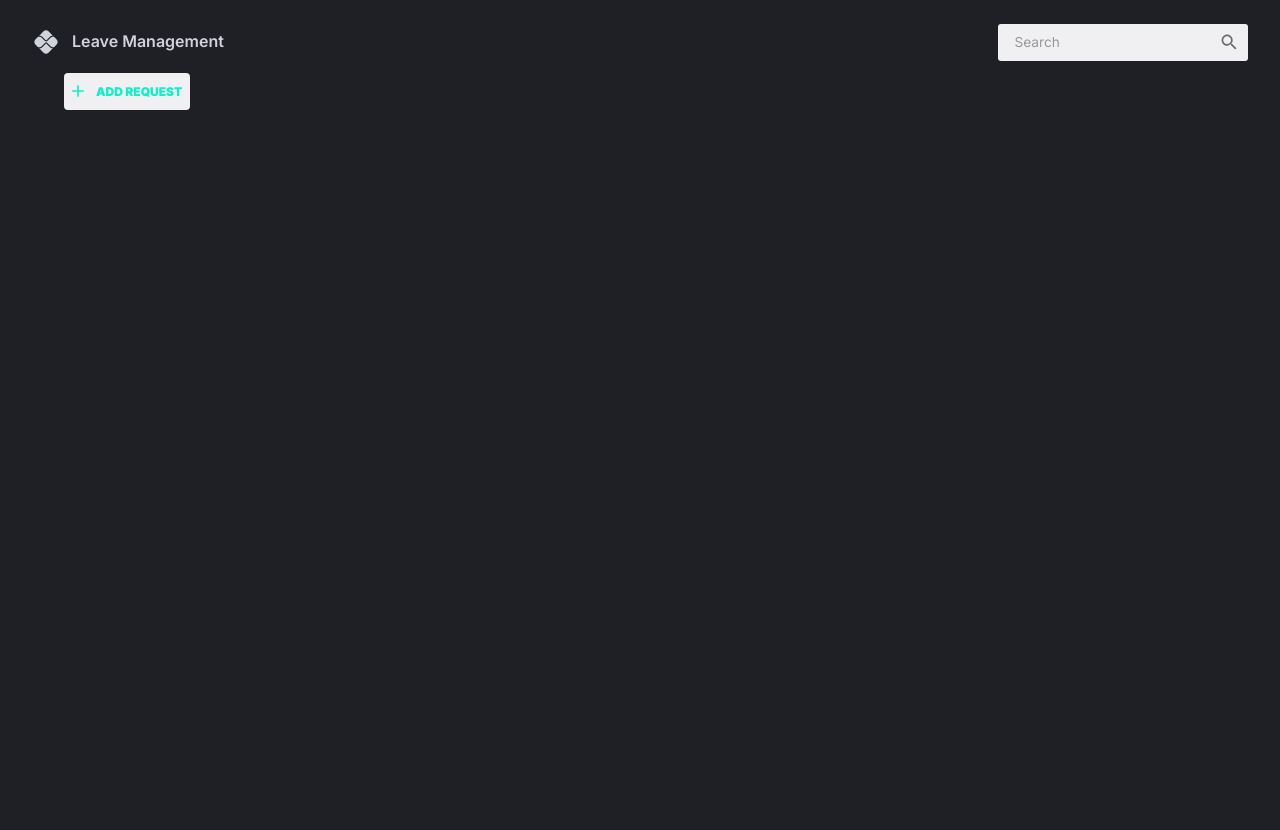
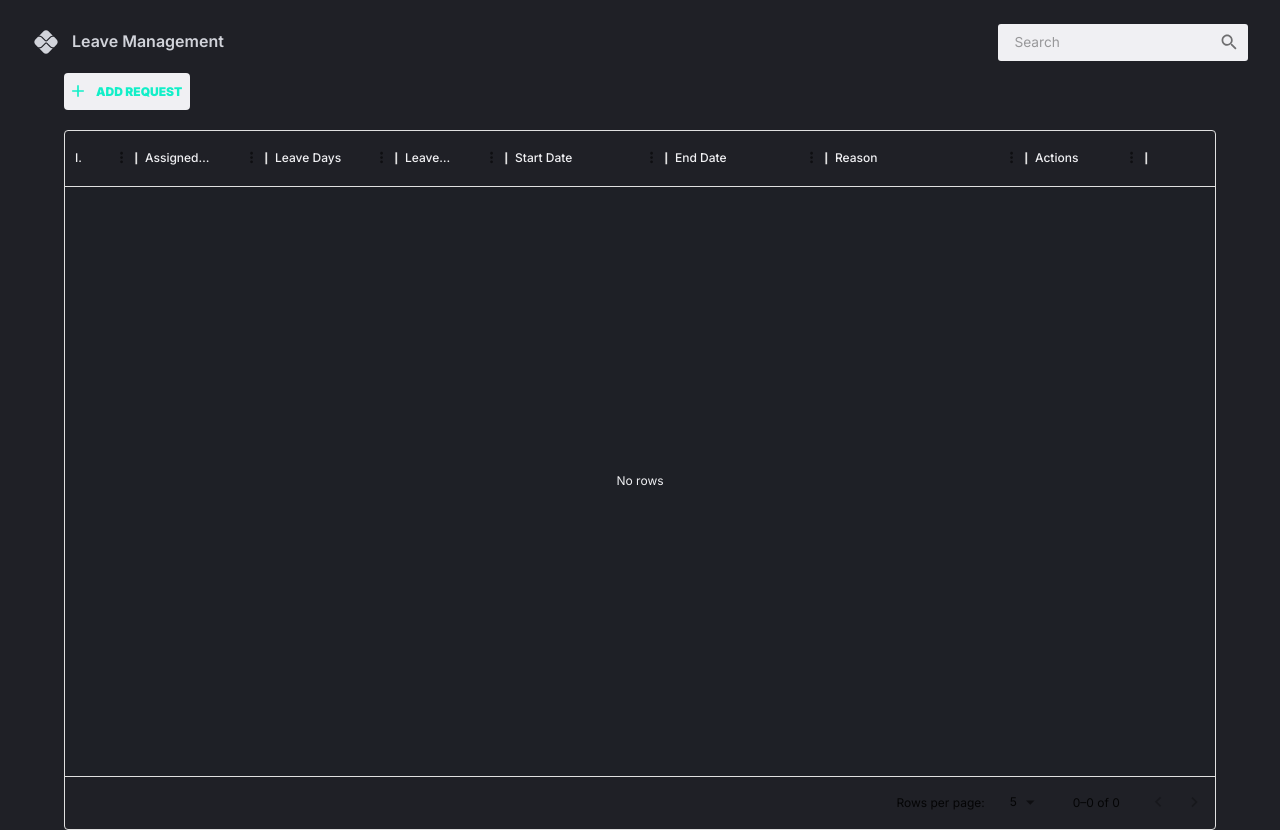
Before and after one commit to Fredbian/leave_management_system, a React (Vite) app: page / in a window 1280 px wide. Before the commit the page ends 800 px from the top, so only its background shows below. Built offline with nearby package versions, Linux system fonts and the light colour scheme.

Commit message:
added Data Grid, added delete row feature

```diff
--- a/package.json
+++ b/package.json
@@ -15,6 +15,7 @@
     "@mui/icons-material": "^5.15.13",
     "@mui/lab": "^5.0.0-alpha.168",
     "@mui/material": "^5.15.13",
+    "@mui/x-data-grid": "^6.19.6",
     "@mui/x-date-pickers": "^6.19.7",
     "@reduxjs/toolkit": "^2.2.1",
     "date-fns": "^3.5.0",
--- a/src/components/LeaveRequestForm/index.tsx
+++ b/src/components/LeaveRequestForm/index.tsx
@@ -15,7 +15,6 @@ import { Dispatch, SetStateAction } from 'react';
 import { toast } from 'react-toastify';
 import 'react-toastify/dist/ReactToastify.css';
 import { LeaveRequest } from '@/types';
-import { v4 as uuidv4 } from 'uuid';
 
 interface LeaveRequestFormProps {
   request: LeaveRequest;
@@ -222,13 +221,9 @@ const LeaveRequestForm: React.FC<LeaveRequestFormProps> = ({
       toast.success('Leave request submitted successfully.');
 
       // Validation passed, submit the form
-      // Generate unique id for the new request
-      const id = uuidv4();
-
-      // console.log(request);
 
       // Trigger onCreate function and pass the new request
-      onCreate({ ...request, id });// Pass the new request to the onCreate function
+      onCreate(request); // Pass the new request to the onCreate function
 
       setRequest((prevState) => ({
         ...prevState,
--- a/src/pages/dashboard/index.tsx
+++ b/src/pages/dashboard/index.tsx
@@ -1,24 +1,27 @@
 import { useEffect, useState } from 'react';
-import { useTheme, Button, Container, Dialog } from '@mui/material';
+import { useTheme, Button, Container, Dialog, IconButton } from '@mui/material';
 import AddIcon from '@mui/icons-material/Add';
+import DeleteIcon from '@mui/icons-material/Delete';
+import EditIcon from '@mui/icons-material/Edit';
 import LeaveRequestForm from '@/components/LeaveRequestForm';
 import { SelectChangeEvent } from '@mui/material/Select';
 import { ToastContainer } from 'react-toastify';
 import 'react-toastify/dist/ReactToastify.css';
 import { LeaveRequest } from '@/types';
 import { v4 as uuidv4 } from 'uuid';
+import { DataGrid, GridColDef } from '@mui/x-data-grid';
 
 
 const Dashboard = () => {
   const { palette } = useTheme();
   const [open, setOpen] = useState(false);
-
   const [leaveRequests, setLeaveRequests] = useState<LeaveRequest[]>([]);
 
-  // TEST
+  // --- TEST ---
   useEffect(() => {
     console.log(leaveRequests);
-  }, [leaveRequests])
+  }, [leaveRequests]);
+  // ----------
 
   const [newRequest, setNewRequest] = useState({
     id: '',
@@ -29,6 +32,46 @@ const Dashboard = () => {
     assignedTo: '',
     leaveDays: 0,
   });
+
+// Define columns for the Data Grid
+const columns: GridColDef[] = [
+  { field: 'id', headerName: 'ID', width: 70 },
+  {
+    field: 'assignedTo',
+    headerName: 'Assigned To',
+    width: 130,
+    editable: true,
+  },
+  { field: 'leaveDays', headerName: 'Leave Days', width: 130 },
+  { field: 'leaveType', headerName: 'Leave Type', width: 110 },
+  { field: 'startDate', headerName: 'Start Date', width: 160 },
+  { field: 'endDate', headerName: 'End Date', width: 160 },
+  { field: 'reason', headerName: 'Reason', width: 200 },
+  {
+    field: 'actions',
+    headerName: 'Actions',
+    width: 120,
+    renderCell: (params) => (
+      <>
+        <IconButton
+          onClick={() => handleEdit(params.row)}
+          aria-label="edit"
+          sx={{ bgcolor: 'gray', mr: '10px' }}
+        >
+          <EditIcon sx={{ color: `white` }} />
+        </IconButton>
+        <IconButton
+          onClick={() => handleDelete(params.row.id)}
+          aria-label="delete"
+          sx={{ bgcolor: 'gray' }}
+        >
+          <DeleteIcon sx={{ color: `white` }} />
+        </IconButton>
+      </>
+    ),
+  },
+];
+
 
   const handleOpen = () => {
     setOpen(true);
@@ -50,15 +93,27 @@ const Dashboard = () => {
   };
 
   const handleCreateRequest = (requestData: LeaveRequest) => {
-
     // console.log('New Leave Request:', newRequest);
 
-    const id = uuidv4()
+    const id = uuidv4();
 
     setLeaveRequests([...leaveRequests, { ...requestData, id }]);
     handleClose();
+  };
 
+  const handleEdit = (row: LeaveRequest) => {
+    // Handle edit action here
+    console.log('Edit Row:', row);
   };
+
+  const handleDelete = (rowId: string) => {
+    console.log('Delete Row:', rowId);
+    // Handle delete action here
+    const updatedRequests = leaveRequests.filter((request) => request.id !== rowId);
+    setLeaveRequests(updatedRequests);
+  };
+
+
 
   return (
     <Container>
@@ -85,6 +140,20 @@ const Dashboard = () => {
           existingRequests={leaveRequests}
         />
       </Dialog>
+
+      <div style={{ height: 700, width: '100%', marginTop: 20 }}>
+        <DataGrid
+          rows={leaveRequests}
+          columns={columns}
+          initialState={{
+            pagination: {
+              paginationModel: { page: 0, pageSize: 5 },
+            },
+          }}
+          pageSizeOptions={[5, 10]}
+          sx={{ color: `${palette.grey[100]}` }}
+        />
+      </div>
     </Container>
   );
 };
--- a/vite.config.ts
+++ b/vite.config.ts
@@ -8,4 +8,7 @@ export default defineConfig({
   resolve: {
     alias: [{ find: '@', replacement: path.resolve(__dirname, 'src') }],
   },
+  optimizeDeps: {
+    include: ['@emotion/styled'],
+  },
 });
```
Also changed, not shown: 1 other file (tests, documents, lock files or other folders).
